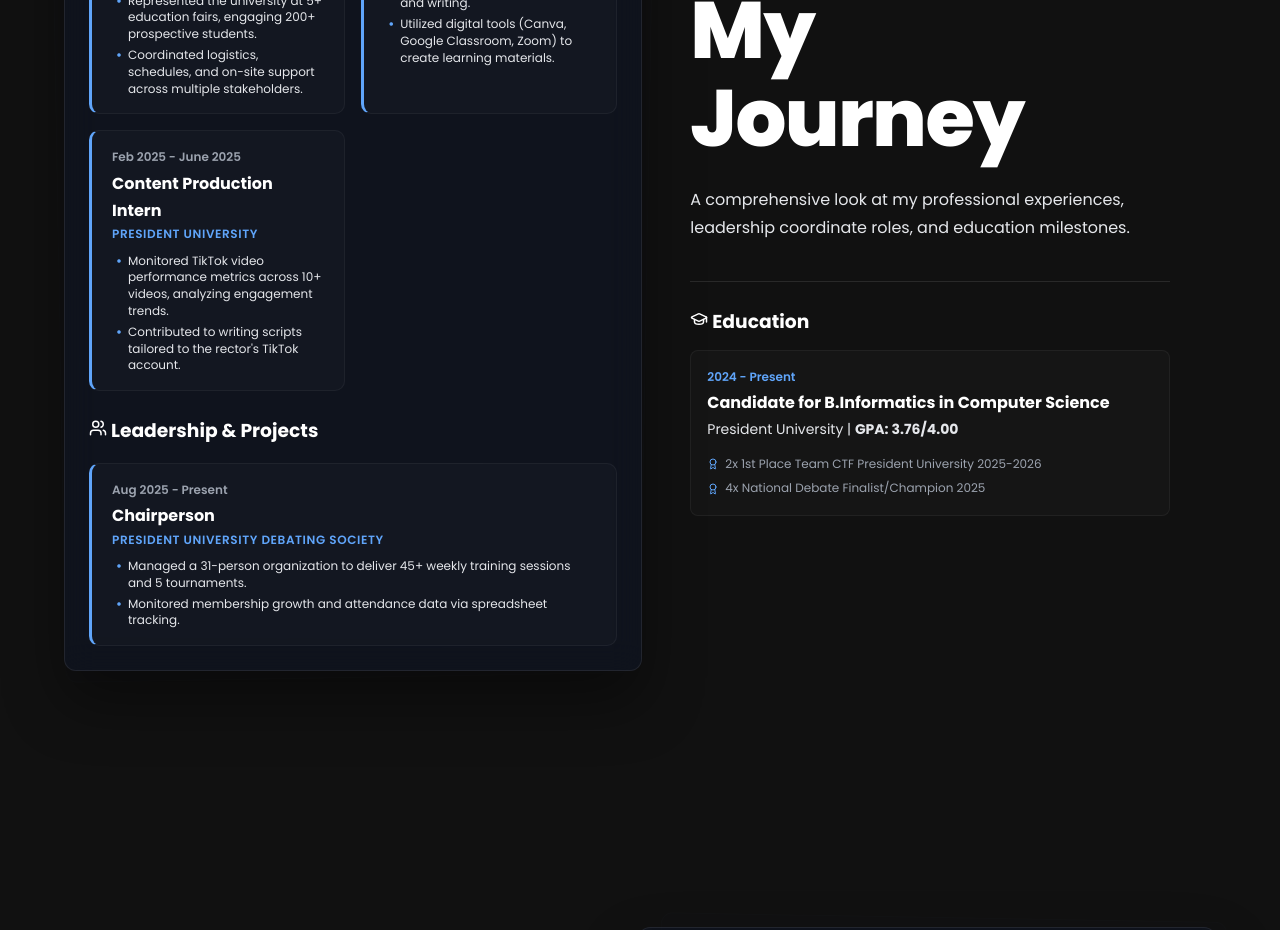
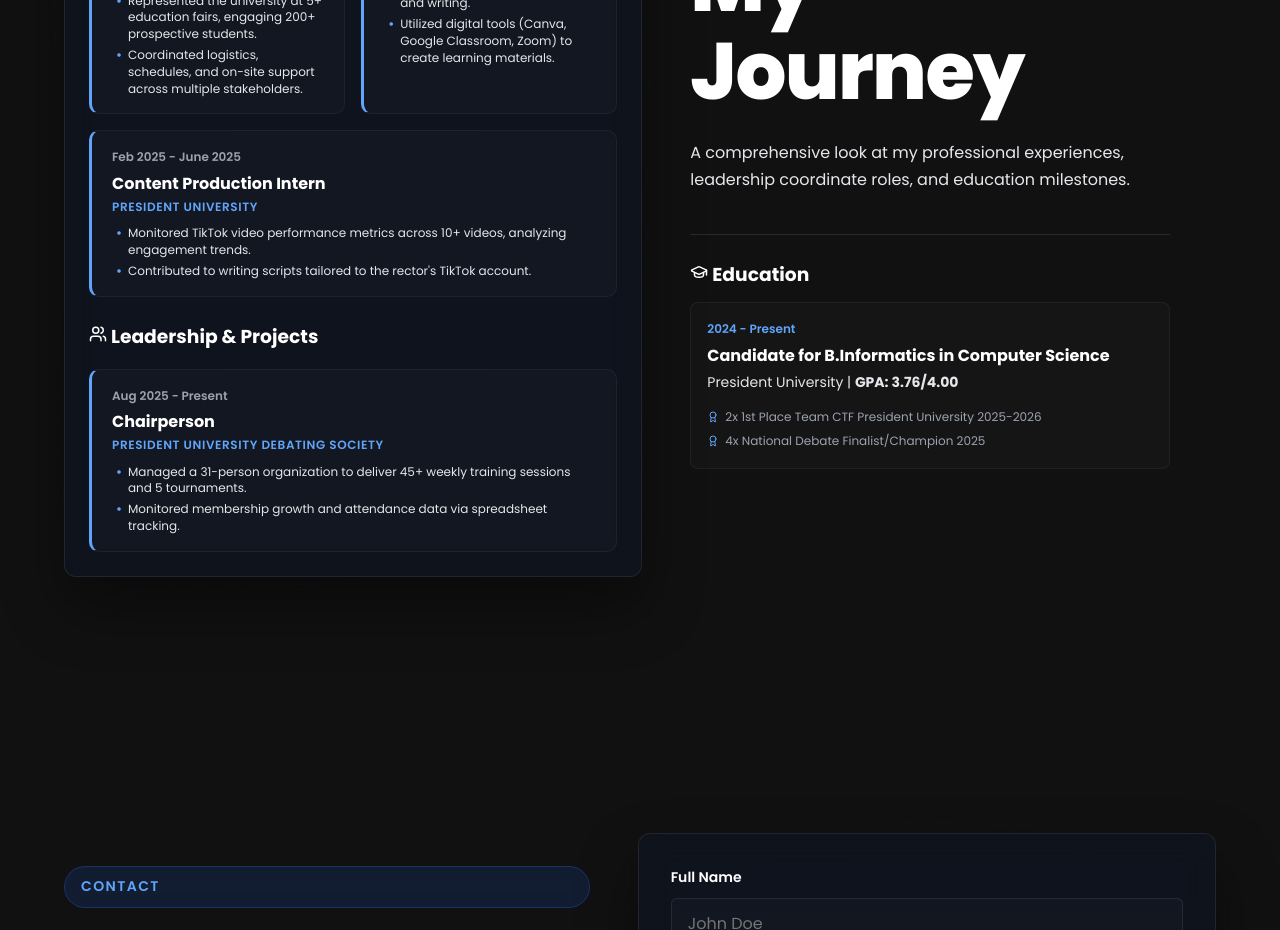
Before and after one commit to Frich1-1/portfolio, a React (Vite) app: page / in a window 1280 px wide. Shown: the part 5020-5950 px from the top of the page. Built offline with nearby package versions, Linux system fonts and the light colour scheme; a web font is replaced by a local one.

Commit message:
Make the last card span both columns if list size is odd to prevent empty grid space

```diff
--- a/src/components/Resume.css
+++ b/src/components/Resume.css
@@ -127,6 +127,10 @@
   border-left: 3px solid var(--color-primary-400);
 }
 
+.resume__timeline-card--full {
+  grid-column: 1 / -1;
+}
+
 .resume__timeline-card:hover {
   background: rgba(255, 255, 255, 0.05);
   transform: translateY(-2px);
--- a/src/components/Resume.jsx
+++ b/src/components/Resume.jsx
@@ -102,7 +102,7 @@
 
               <div className="resume__timeline-list resume__timeline-list--grid">
                 {workExperience.map((work, idx) => (
-                  <div key={idx} className="resume__timeline-card">
+                  <div key={idx} className={`resume__timeline-card ${idx === workExperience.length - 1 && workExperience.length % 2 !== 0 ? 'resume__timeline-card--full' : ''}`}>
                     <span className="resume__card-period">{work.period}</span>
                     <h4 className="resume__card-role">{work.role}</h4>
                     <h5 className="resume__card-company">{work.company}</h5>
```
